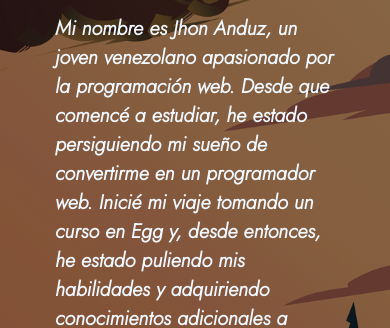
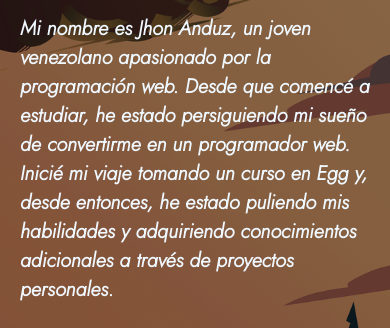
Before and after one commit to Danuz05/jhon-anduz.github.io, a plain HTML site: page index.html in a window 390 px wide. Shown: the part 104-432 px from the top of the page. Drawn offline with Linux system fonts and the light colour scheme.

Commit message:
Add files via upload

```diff
--- a/styles.css
+++ b/styles.css
@@ -128,7 +128,7 @@ h1 {
 }
 
 p {
-    width: 80%;
+    width: 81%;
     margin: 0 auto;
 }
 
@@ -197,6 +197,9 @@ footer a {
 
 @media (max-width:860px) {
 
+    p{
+        width: 100%;
+    }
     .left {
         text-align: left;
         margin: 30px auto;
```
